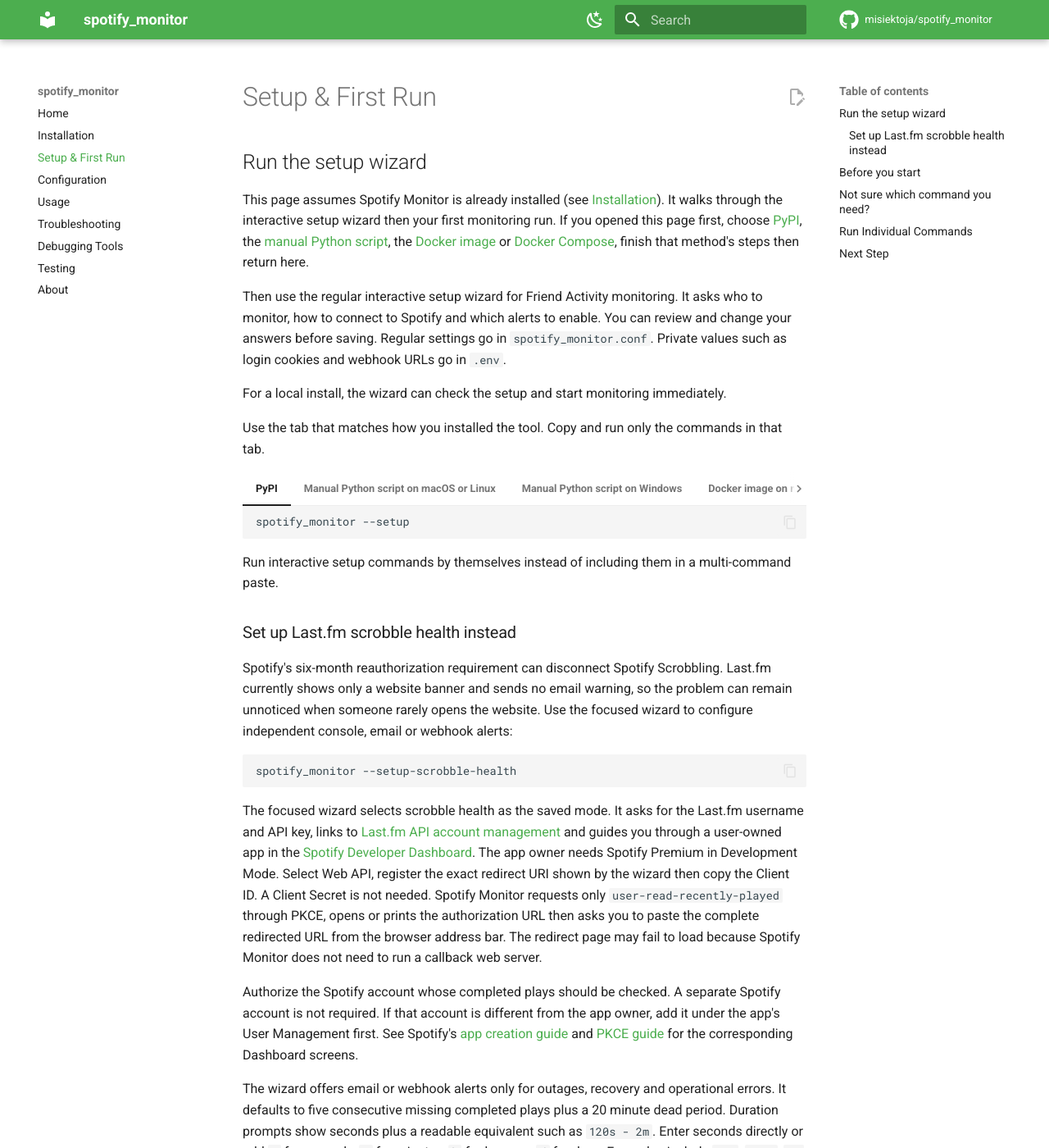
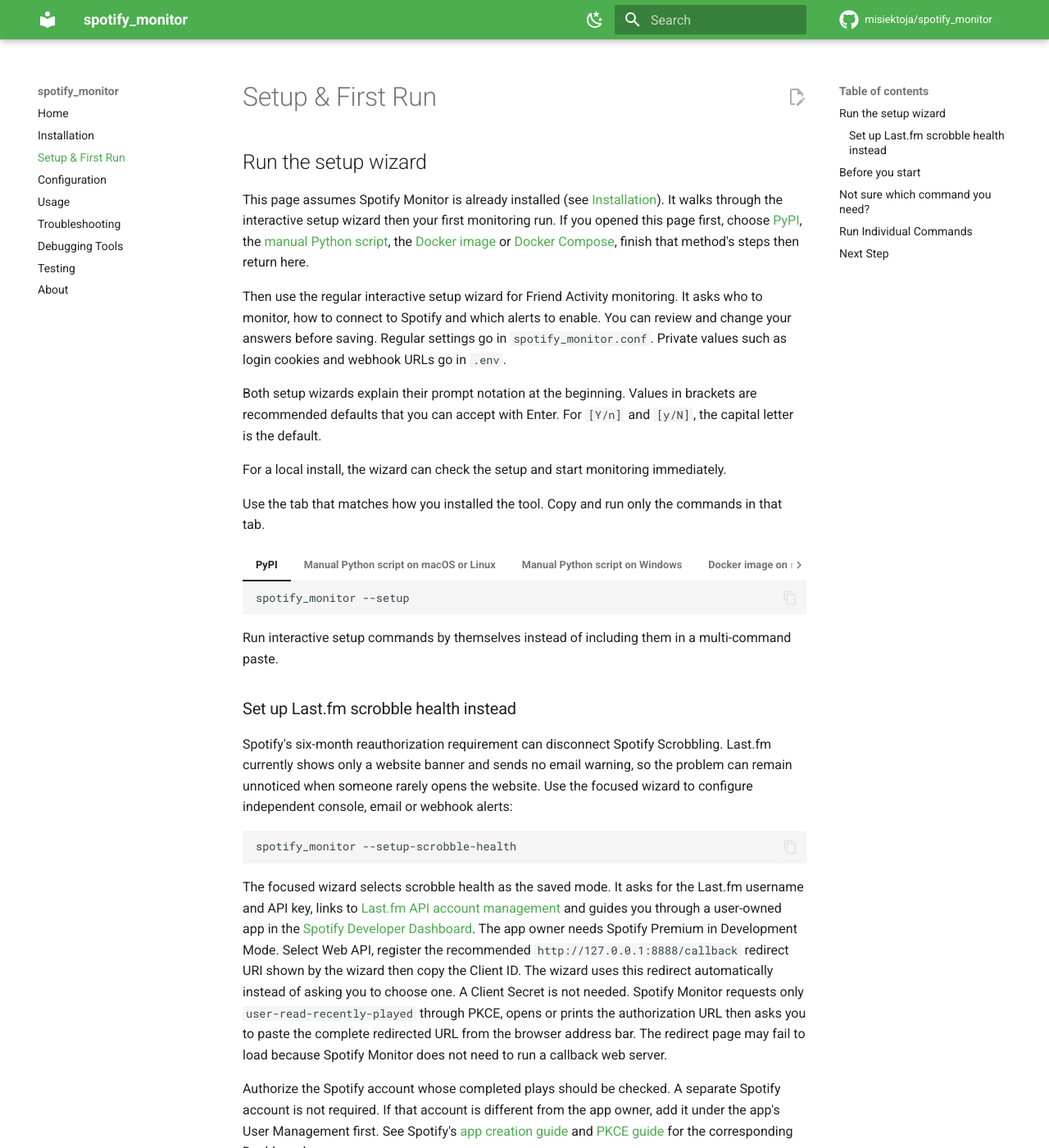
Before and after one commit to misiektoja/spotify_monitor, an MkDocs documentation site: the page built from docs/setup-and-first-run.md, in a window 1280 px wide and 1400 px high. Shown: the whole window at 82% size. Built offline with MkDocs 1.6.1 and Material for MkDocs 9.7.7, drawn with Linux system fonts in a browser that asks for light colours; comment, search, counter and statistics services are not loaded.

Commit message:
docs(setup): explain wizard prompt defaults

````diff
--- a/docs/setup-and-first-run.md
+++ b/docs/setup-and-first-run.md
@@ -6,6 +6,8 @@
 This page assumes Spotify Monitor is already installed (see [Installation](installation.md)). It walks through the interactive setup wizard then your first monitoring run. If you opened this page first, choose [PyPI](installation.md#install-from-pypi), the [manual Python script](installation.md#manual-installation), the [Docker image](installation.md#docker-image) or [Docker Compose](installation.md#docker-compose), finish that method's steps then return here.
 
 Then use the regular interactive setup wizard for Friend Activity monitoring. It asks who to monitor, how to connect to Spotify and which alerts to enable. You can review and change your answers before saving. Regular settings go in `spotify_monitor.conf`. Private values such as login cookies and webhook URLs go in `.env`.
+
+Both setup wizards explain their prompt notation at the beginning. Values in brackets are recommended defaults that you can accept with Enter. For `[Y/n]` and `[y/N]`, the capital letter is the default.
 
 For a local install, the wizard can check the setup and start monitoring immediately.
 
@@ -68,7 +70,7 @@
 spotify_monitor --setup-scrobble-health
 ```
 
-The focused wizard selects scrobble health as the saved mode. It asks for the Last.fm username and API key, links to [Last.fm API account management](https://www.last.fm/api/accounts) and guides you through a user-owned app in the [Spotify Developer Dashboard](https://developer.spotify.com/dashboard). The app owner needs Spotify Premium in Development Mode. Select Web API, register the exact redirect URI shown by the wizard then copy the Client ID. A Client Secret is not needed. Spotify Monitor requests only `user-read-recently-played` through PKCE, opens or prints the authorization URL then asks you to paste the complete redirected URL from the browser address bar. The redirect page may fail to load because Spotify Monitor does not need to run a callback web server.
+The focused wizard selects scrobble health as the saved mode. It asks for the Last.fm username and API key, links to [Last.fm API account management](https://www.last.fm/api/accounts) and guides you through a user-owned app in the [Spotify Developer Dashboard](https://developer.spotify.com/dashboard). The app owner needs Spotify Premium in Development Mode. Select Web API, register the recommended `http://127.0.0.1:8888/callback` redirect URI shown by the wizard then copy the Client ID. The wizard uses this redirect automatically instead of asking you to choose one. A Client Secret is not needed. Spotify Monitor requests only `user-read-recently-played` through PKCE, opens or prints the authorization URL then asks you to paste the complete redirected URL from the browser address bar. The redirect page may fail to load because Spotify Monitor does not need to run a callback web server.
 
 Authorize the Spotify account whose completed plays should be checked. A separate Spotify account is not required. If that account is different from the app owner, add it under the app's User Management first. See Spotify's [app creation guide](https://developer.spotify.com/documentation/web-api/concepts/apps) and [PKCE guide](https://developer.spotify.com/documentation/web-api/tutorials/code-pkce-flow) for the corresponding Dashboard screens.
 
````
